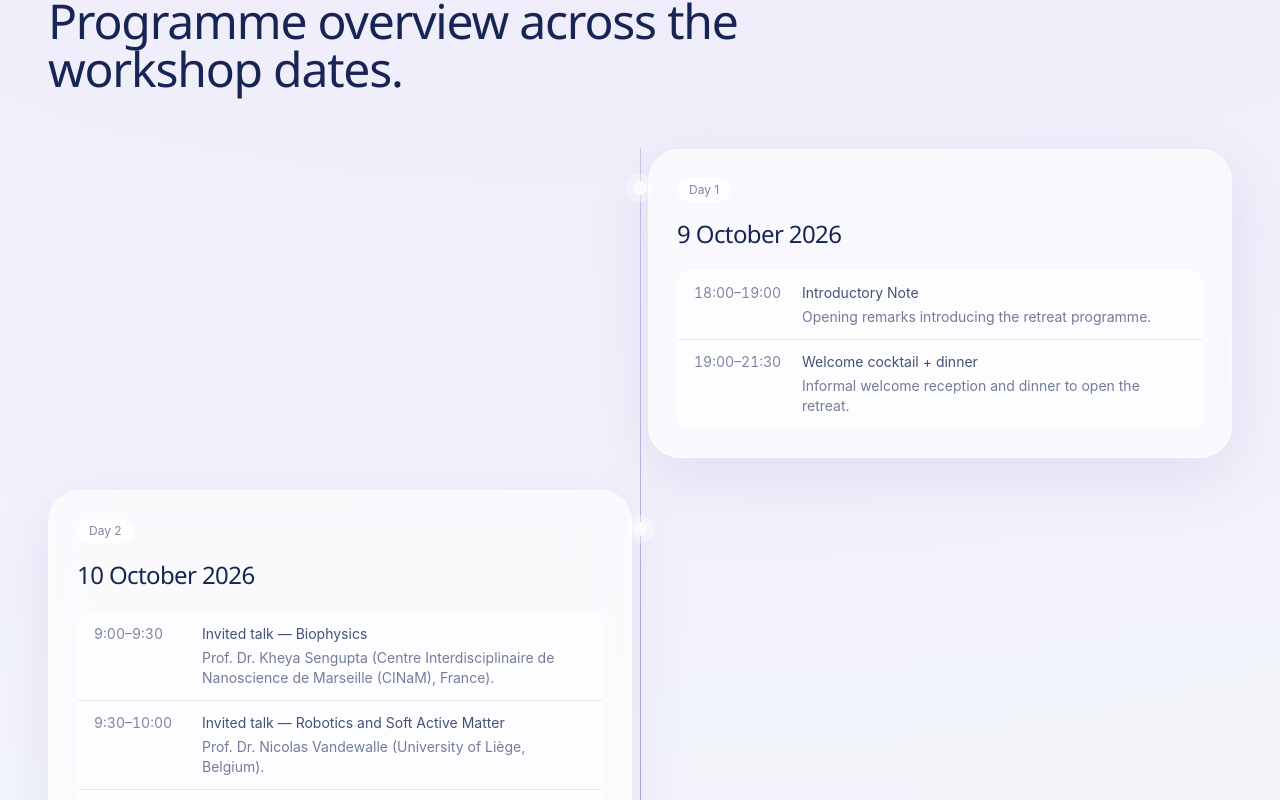
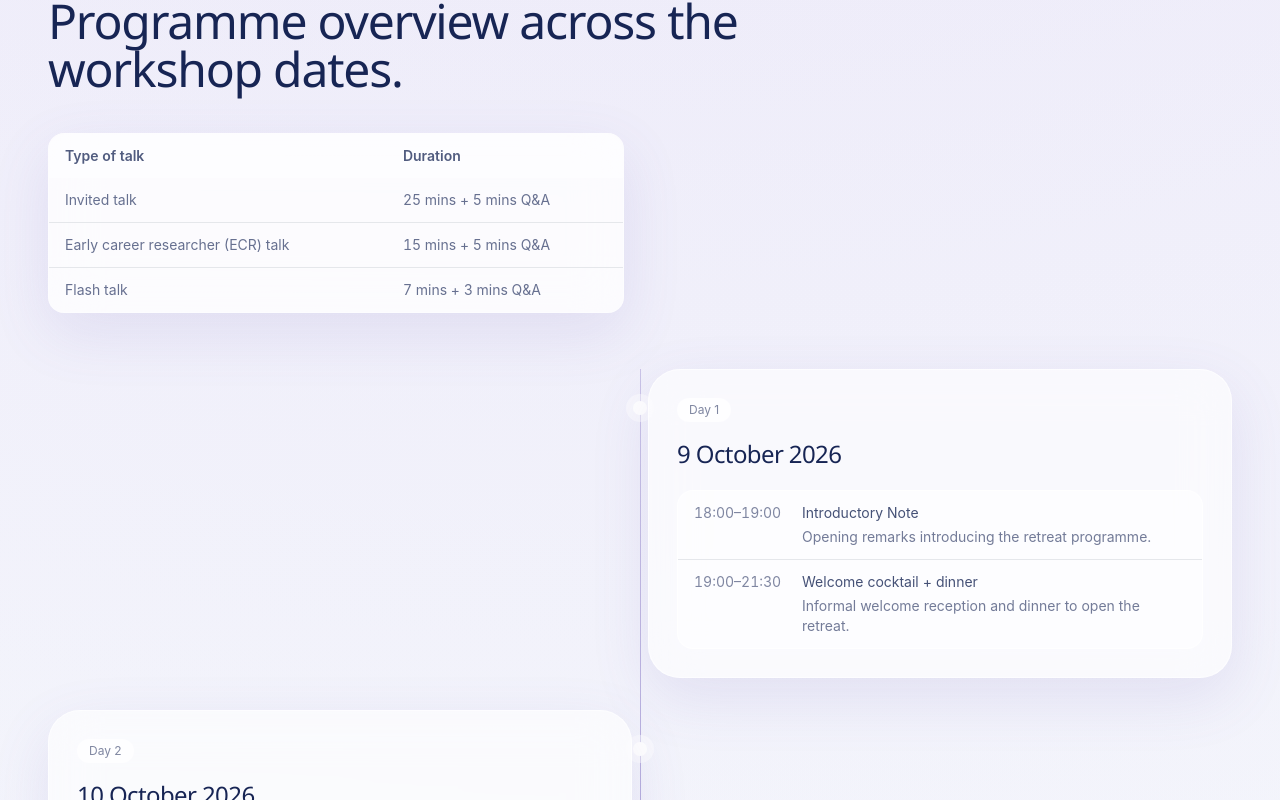
Before and after one commit to pahi-26/puls-retreat-2026, a Next.js app: page / in a window 1280 px wide. Shown: the part 1660-2460 px from the top of the page. Built offline with nearby package versions, Linux system fonts and the light colour scheme.

Commit message:
Updated programme

```diff
--- a/components/Timeline.tsx
+++ b/components/Timeline.tsx
@@ -1,7 +1,7 @@
 "use client";
 
 import { motion } from "framer-motion";
-import { programme } from "@/data/programme";
+import { programme, talkFormats } from "@/data/programme";
 
 function listNames(names: string[]) {
   if (names.length < 2) return names.join("");
@@ -14,6 +14,24 @@ export default function Timeline() {
       <div className="section-shell">
         <p className="section-eyebrow">Programme Timeline</p>
         <h2 className="section-title">Programme overview across the workshop dates.</h2>
+        <div className="glass-panel mt-10 max-w-xl overflow-hidden rounded-2xl">
+          <table className="w-full text-left text-sm">
+            <thead className="bg-white/60 text-ink/75">
+              <tr>
+                <th className="px-4 py-3 font-semibold">Type of talk</th>
+                <th className="px-4 py-3 font-semibold">Duration</th>
+              </tr>
+            </thead>
+            <tbody className="divide-y divide-ink/8 bg-white/40 text-ink/65">
+              {talkFormats.map((format) => (
+                <tr key={format.type}>
+                  <td className="px-4 py-3">{format.type}</td>
+                  <td className="px-4 py-3 tabular-nums">{format.duration}</td>
+                </tr>
+              ))}
+            </tbody>
+          </table>
+        </div>
         <div className="relative mt-14">
           <div className="absolute left-4 top-0 h-full w-px origin-top bg-gradient-to-b from-plum/10 via-plum/50 to-teal/30 md:left-1/2" />
           <div className="absolute left-4 top-0 h-full w-px origin-top animate-line-grow bg-gradient-to-b from-plum/30 via-plum to-teal md:left-1/2" />
--- a/data/programme.ts
+++ b/data/programme.ts
@@ -12,6 +12,12 @@ export type ProgrammeDay = {
     }[];
   }[];
 };
+
+export const talkFormats = [
+  { type: "Invited talk", duration: "25 mins + 5 mins Q&A" },
+  { type: "Early career researcher (ECR) talk", duration: "15 mins + 5 mins Q&A" },
+  { type: "Flash talk", duration: "7 mins + 3 mins Q&A" }
+];
 
 export const programme: ProgrammeDay[] = [
   {
@@ -56,7 +62,7 @@ export const programme: ProgrammeDay[] = [
         title: "Break"
       },
       {
-        time: "11:20–12:15",
+        time: "11:20–12:10",
         title: "Parallel sessions",
         rooms: [
           {
```
